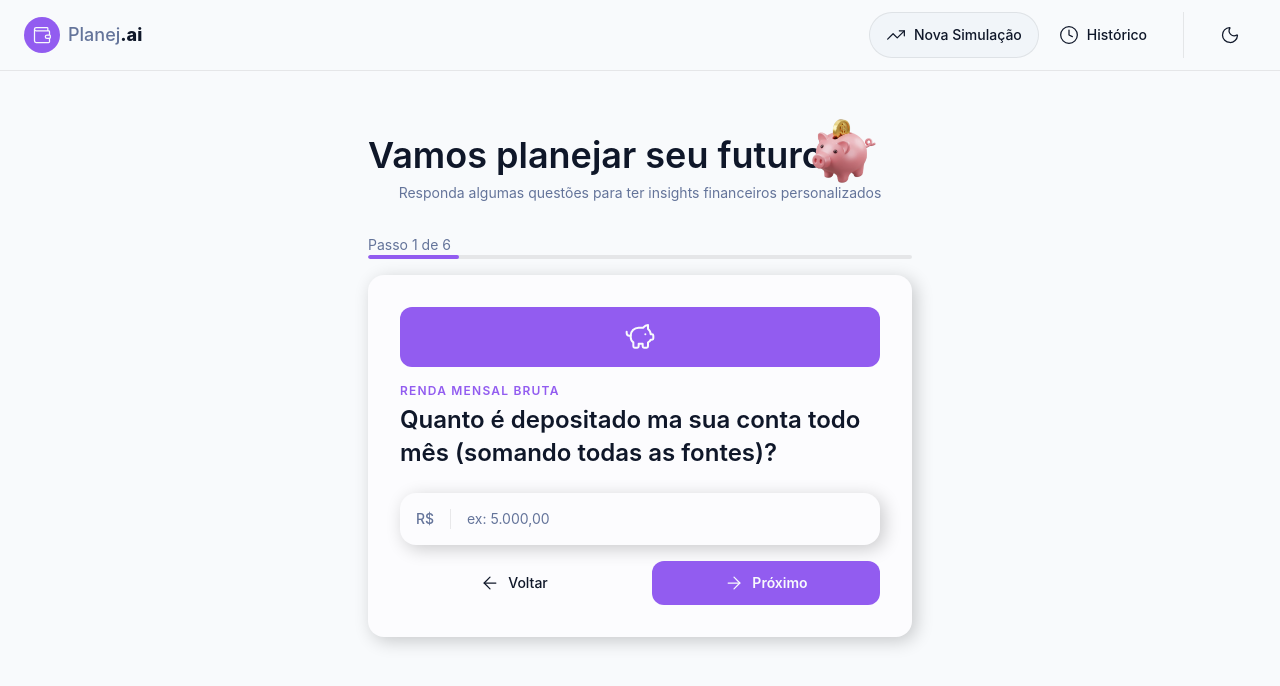
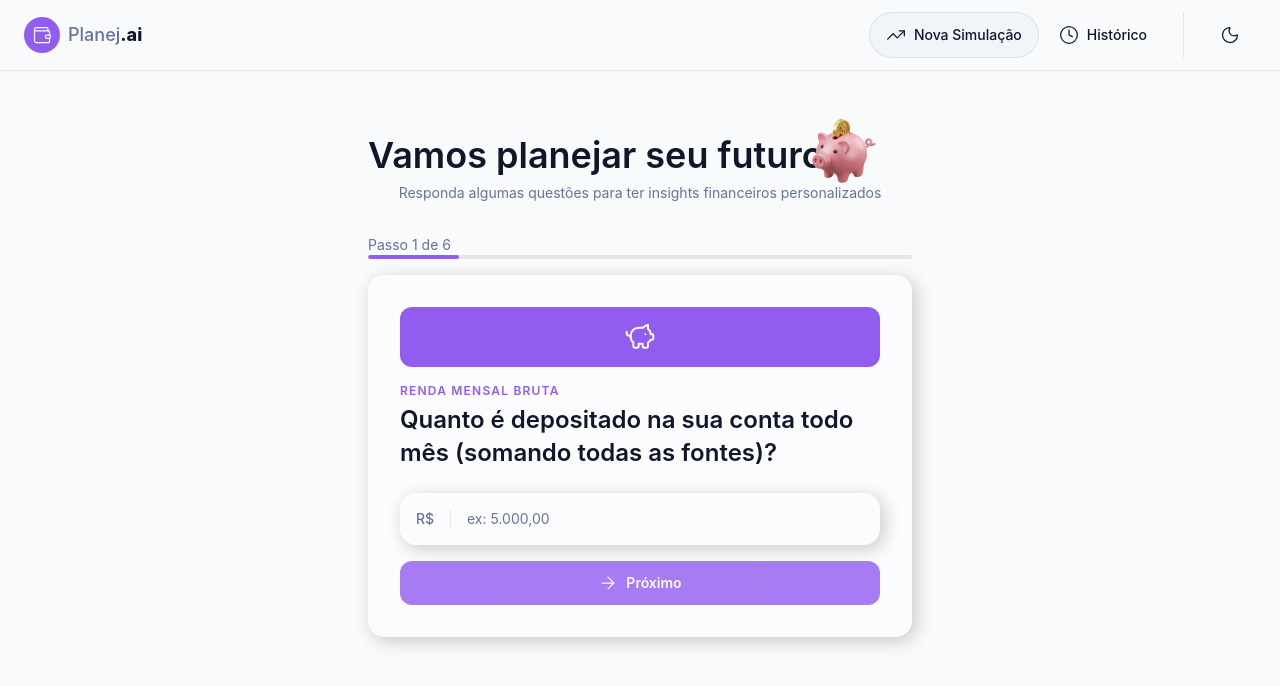
Before and after one commit to caires-tech/planejai, a React (Vite) app: page / in a window 1280 px wide. Shown: the top 686 px of the page. Built offline with nearby package versions, Linux system fonts and the light colour scheme.

Commit message:
implementado até aula 18 de 30

```diff
--- a/src/components/features/Simulation/Form.tsx
+++ b/src/components/features/Simulation/Form.tsx
@@ -1,21 +1,42 @@
+import { useState } from "react"
+import { simulationFormSteps, type SimulationFormData } from "../../../data/simulation"
 import { FormStep } from "./FormStep"
 import { StepProgress } from "./Progress"
 import { PiggyBank } from "lucide-react"
+import { useSimulationStorage } from "../../../hooks/useSimulationStorage"
+import { useNavigate } from "react-router-dom"
 
 export const SimulationForm = () => {
+    const { saveFormData } = useSimulationStorage()
+    const navigate = useNavigate()
+    const [currentStepIndex, setCurrentStepIndex] = useState(0)
+    const [formData, setFormData] = useState<SimulationFormData>({} as SimulationFormData)
+    const totalSteps = simulationFormSteps.length
+    const currentStep = simulationFormSteps[currentStepIndex]
+
+    const handleNextStep = (value: string) => {
+        const updatedFormData = { ...formData, [currentStep.id]: value }
+        setFormData(updatedFormData)
+
+        if (currentStepIndex + 1 > totalSteps - 1) {
+            saveFormData(updatedFormData)
+            void navigate('/resultado')
+            return
+        }
+        setCurrentStepIndex((prev) => prev + 1)
+    }
+
+    const handlePreviousStep = () => {
+        if (currentStepIndex === 0) {
+            return
+        }
+        setCurrentStepIndex((prev) => prev - 1)
+    }
+
     return (
        <>
-            <StepProgress currentStep={1} totalSteps={6}/>
-            <FormStep
-                icon={PiggyBank}
-                title="Renda mensal bruta"
-                question="Quanto é depositado ma sua conta todo mês (somando todas as fontes)?"
-                inputProps={{
-                    type: 'text',
-                    placeholder: 'ex: 5.000,00',
-                    prefix: 'R$',
-                }}
-            />
+            <StepProgress currentStep={currentStepIndex + 1} totalSteps={totalSteps}/>
+            <FormStep key={currentStep.id} {...currentStep} onBack={handlePreviousStep} onNext={handleNextStep} hideBackButton={currentStepIndex === 0} />
        </>
     )
 }
--- a/src/components/features/Simulation/FormStep.tsx
+++ b/src/components/features/Simulation/FormStep.tsx
@@ -1,8 +1,11 @@
 import { ArrowLeft, ArrowRight, type LucideIcon } from 'lucide-react'
 import { Input, type InputProps } from '../../shared/Input'
 import { Button } from '../../shared/Button'
+import { useState, type SyntheticEvent } from 'react'
+import { formatCurrencyMask } from '../../../utils/currency'
 
-interface FormStepProps {
+export interface FormStepProps {
+    id: string
     icon: LucideIcon
     title: string
     question: string
@@ -13,7 +16,23 @@
     }
 }
 
-export function FormStep({ icon: Icon, title, question, inputProps, submitButtonProps }: FormStepProps) {
+interface ActionButtonProps {
+    onBack: () => void
+    onNext: (value: string) => void
+    hideBackButton?: boolean
+}
+
+export function FormStep({ icon: Icon, title, question, inputProps, submitButtonProps, hideBackButton, onBack, onNext }: FormStepProps & ActionButtonProps) {
+    const [inputValue, setInputValue] = useState('')
+
+    const handleSubmit = (e: SyntheticEvent<HTMLFormElement>) => {
+        e.preventDefault()
+
+        if (!inputValue) {
+            return
+        }
+        onNext(inputValue)
+    }
     return (
         <div className="bg-card rounded-2xl p-6 shadow-[4px_4px_18px_0px_rgba(0,0,0,0.2)] sm:p-8">
             <div className="bg-primary mb-4 flex h-15 items-center justify-center rounded-xl">
@@ -25,22 +44,25 @@
             <h3 className="text-foreground mb-6 text-xl leading-snug font-semibold sm:text-2xl">
                 {question}
             </h3>
-            <form className="flex flex-col gap-4">
-                <Input {...inputProps}/>
+            <form onSubmit={handleSubmit}className="flex flex-col gap-4">
+                <Input {...inputProps} value={inputValue} onChange={(e) => setInputValue(inputProps.prefix === 'R$' ? formatCurrencyMask(e.target.value) : e.target.value)} />
                 <div className="flex flex-col gap-3 sm:flex-row sm:gap-6">
+                    {!hideBackButton && (
                     <Button
                         type='button'
-                        // onClick={onBack}
+                        onClick={onBack}
                         variant="ghost"
                         icon={ArrowLeft}
                         className="order-2 flex-1 justify-center rounded-xl py-3 sm:order-1"
                     >
                         Voltar
                     </Button>
+                    )}
                     <Button
                         type="submit"
                         variant="primary"
                         icon={!submitButtonProps ? ArrowRight : undefined}
+                        disabled={!inputValue}
                         className="order-1 flex-1 sm:order-2"
                     >
                         {submitButtonProps?.label ?? 'Próximo'}
--- /dev/null
+++ b/src/data/simulation.ts
@@ -0,0 +1,89 @@
+import {
+    CalendarClock,
+    CreditCard,
+    Goal,
+    Landmark,
+    PiggyBank,
+    Wallet,
+} from 'lucide-react'
+
+import type { FormStepProps } from '../components/features/Simulation/FormStep'
+
+export const simulationFormSteps = [
+    {
+        id: 'income',
+        icon: PiggyBank,
+        title: 'Renda mensal bruta',
+        question: 'Quanto é depositado na sua conta todo mês (somando todas as fontes)?',
+        inputProps: {
+            placeholder: 'ex: 5.000,00',
+            prefix: 'R$',
+            maxLength: 12,
+        },
+    },
+    {
+        id: 'expenses',
+        icon: CreditCard,
+        title: 'Custos fixos de vida',
+        question: 'Quanto você gasta mensalmente com custos fixos (aluguel, contas de consumo etc)?',
+        inputProps: {
+            placeholder: 'ex: 2.000,00',
+            prefix: 'R$',
+            maxLength: 12,
+        },
+    },
+    {
+        id: 'debts',
+        icon: Landmark,
+        title: 'Dívidas / parcelas',
+        question: 'Você tem algum valor comprometido com parcelas ou empréstimos mensalmente?',
+        inputProps: {
+            placeholder: 'ex: 500,00',
+            prefix: 'R$',
+            maxLength: 12,
+        },
+    },
+    {
+        id: 'goalName',
+        icon: Goal,
+        title: 'Nome da meta',
+        question: 'Qual o objetivo que você deseja alcançar?',
+        inputProps: {
+            placeholder: 'ex: Viagem para o japão',
+            maxLength: 50,
+        },
+    },
+    {
+        id: 'goalAmount',
+        icon: Wallet,
+        title: 'Custo da meta',
+        question: 'Quanto custa realizar esse sonho?',
+        inputProps: {
+            placeholder: 'ex: 15.000,00',
+            prefix: 'R$',
+            maxLength: 12,
+        },
+    },
+    {
+        id: 'goalDeadline',
+        icon: CalendarClock,
+        title: 'Prazo desejado',
+        question: 'Em quantos meses você planeja atingir esse objetivo?',
+        inputProps: {
+            type: 'number',
+            placeholder: 'ex: 12',
+            suffix: 'meses',
+            min: 1,
+            max: 120,
+        },
+        submitButtonProps: {
+            label: 'Gerar simulação',
+            emojiIcon: '✨',
+        },
+    },
+] satisfies FormStepProps[]
+
+export type SimulationFormData = Record<
+    (typeof simulationFormSteps)[number]['id'],
+    string
+>
--- /dev/null
+++ b/src/hooks/useSimulationStorage.tsx
@@ -0,0 +1,17 @@
+import type { SimulationFormData } from "../data/simulation"
+
+const LOCAL_STORAGE_KEY = 'simulation-data'
+
+export const useSimulationStorage = () => {
+    const saveFormData = (formData: SimulationFormData) => {
+        const storage = localStorage.getItem(LOCAL_STORAGE_KEY)
+        const savedData = storage
+            ? (JSON.parse(storage) as SimulationFormData[])
+            : []
+        localStorage.setItem(
+            LOCAL_STORAGE_KEY,
+            JSON.stringify([...savedData, formData]),
+        )
+    }
+    return { saveFormData }
+}
--- /dev/null
+++ b/src/utils/currency.ts
@@ -0,0 +1,18 @@
+export function formatCurrencyMask(value: string): string {
+    const digits = value.replace(/\D/g, "");
+
+    if (!digits) {
+        return ""
+    }
+
+    const number = Number(digits) / 100;
+
+    if (isNaN(number)) {
+        return ""
+    }
+
+    return number.toLocaleString("pt-BR", {
+        minimumFractionDigits: 2,
+        maximumFractionDigits: 2,
+    });
+}
```
